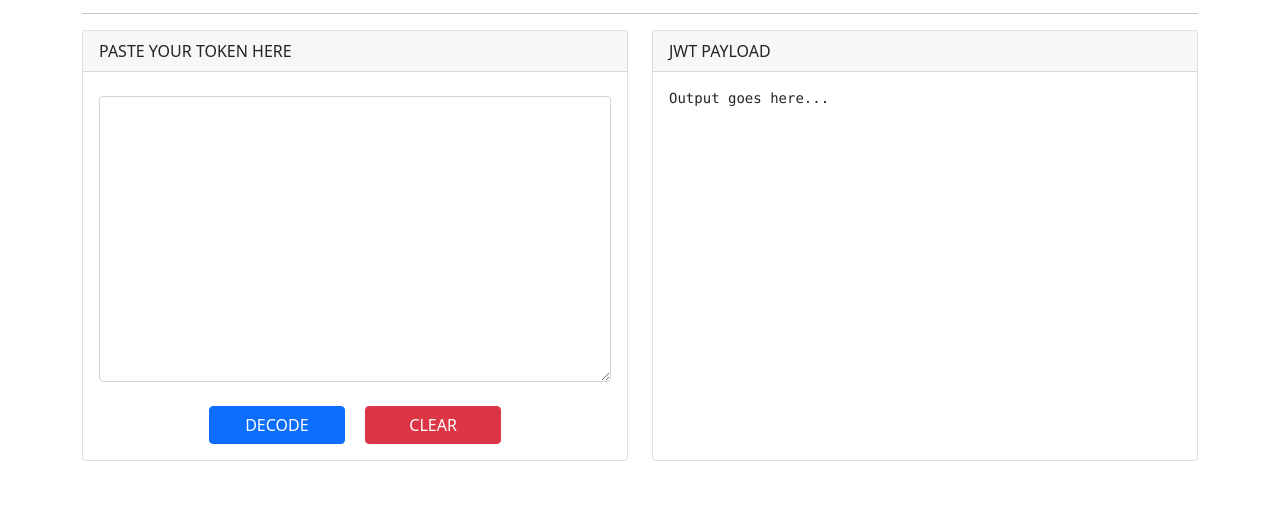
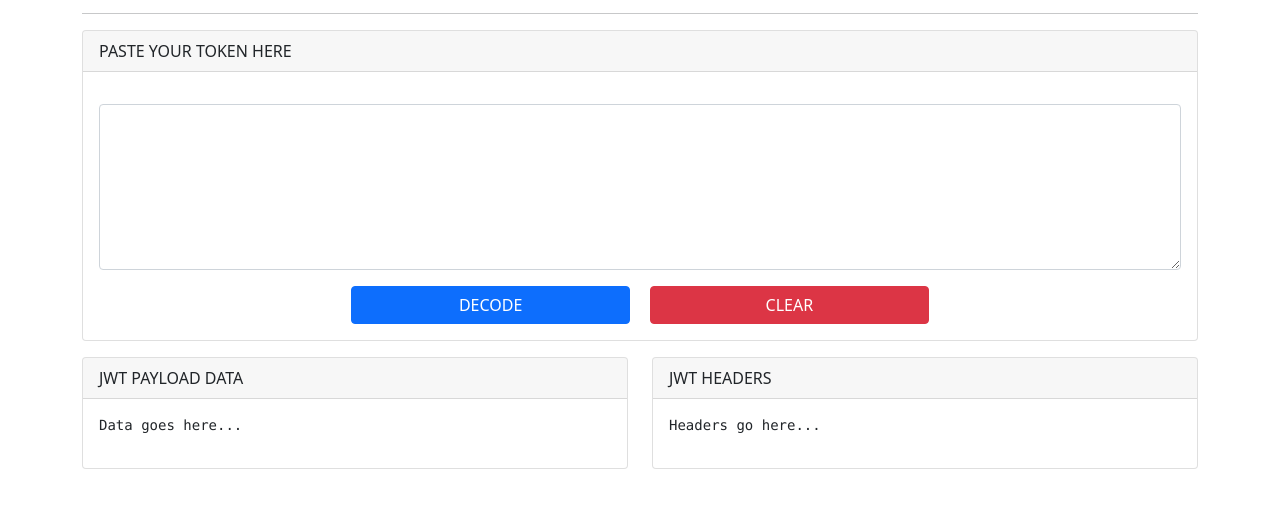
Before and after one commit to raocodes/JWT-Decoder-Client, a website: page client.html in a window 1280 px wide. Shown: the part 124-632 px from the top of the page. Drawn offline with nearby package versions, Linux system fonts and the light colour scheme.

Commit message:
Added field and logic for headers

```diff
--- a/client.html
+++ b/client.html
@@ -27,12 +27,12 @@
       </div>
     </div>
 
-    <div class="row gy-3 mb-5">
-      <div class="col-lg-6 col-md-12">
+    <div class="row mb-3">
+      <div class="col-lg-12">
         <div class="card h-100">
           <div class="card-header">PASTE YOUR TOKEN HERE</div>
           <div class="card-body">
-            <textarea class="form-control mt-2 mb-4 h-100" id="tokeninput" rows="10"></textarea>
+            <textarea class="form-control mt-3 mb-3 h-100" id="tokeninput" rows="5"></textarea>
           </div>
           <div class="text-center">
             <button type="button" class="btn btn-primary my-3 w-25 me-2 text-center" id="decodejwtbtn">DECODE</button>
@@ -40,16 +40,27 @@
           </div>
         </div>
       </div>
+    </div>
+    <div class="row gy-3 mb-3">
       <div class="col-lg-6 col-md-12">
         <div class="card h-100">
-          <div class="card-header">JWT PAYLOAD</div>
+          <div class="card-header">JWT PAYLOAD DATA</div>
           <div class="card-body">
-            <pre><code id="tokenresult">Output goes here...</code></pre>
+            <pre><code id="tokenresult">Data goes here...</code></pre>
+          </div>
+        </div>
+      </div>
+      <div class="col-lg-6 col-md-12">
+        <div class="card h-100">
+          <div class="card-header">JWT HEADERS</div>
+          <div class="card-body">
+            <pre><code id="tokenheaders">Headers go here...</code></pre>
           </div>
         </div>
       </div>
     </div>
   </div>
+  </div>
 </body>
 
 </html>
--- a/index.js
+++ b/index.js
@@ -2,7 +2,9 @@
 const clearbutton = document.getElementById('clearjwtbtn');
 const input = document.getElementById('tokeninput');
 const result = document.getElementById('tokenresult');
+const headers = document.getElementById('tokenheaders');
 
+// TODO: Get rid of console logs and use better alerts
 decodebutton.addEventListener('click', function () {
 	// value works instead of innerHTML or innerText because this is a form element
 	let token = input.value;
@@ -13,10 +15,13 @@
 		try {
 			// eslint-disable-next-line no-undef
 			let decoded = jwt_decode(token);
-			let myJSON = JSON.stringify(decoded, null, 4);
-			console.log(myJSON);
-			result.textContent = myJSON;
+			let decodedJSON = JSON.stringify(decoded, null, 4);
+			result.textContent = decodedJSON;
 
+			// eslint-disable-next-line no-undef
+			var decodedHeader = jwt_decode(token, { header: true });
+			let decodedHeaderJSON = JSON.stringify(decodedHeader, null, 4);
+			headers.textContent = decodedHeaderJSON;
 		} catch (e) {
 			if (e.name === 'InvalidTokenError') {
 				console.log('The token is invalid!');
```
